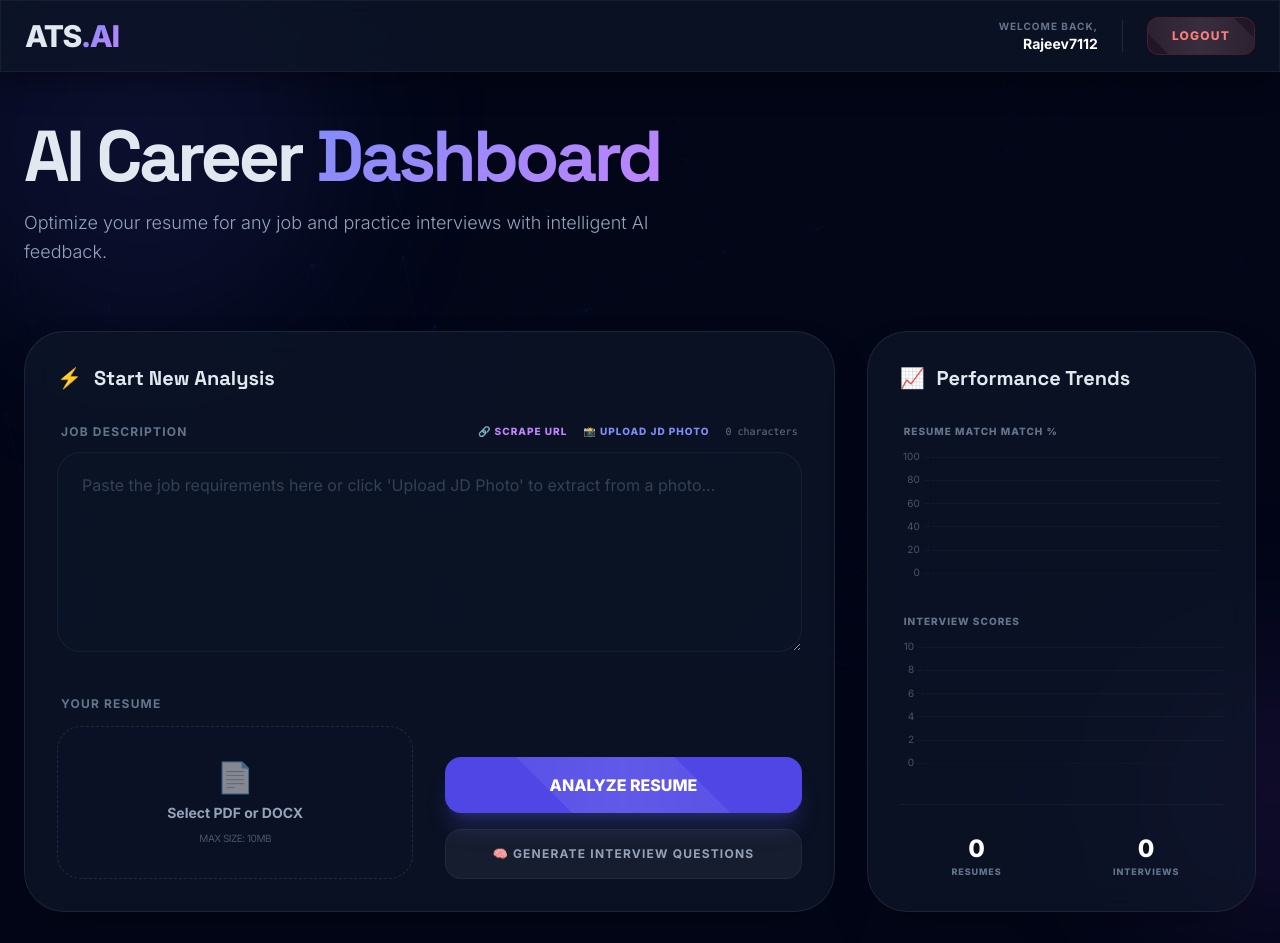
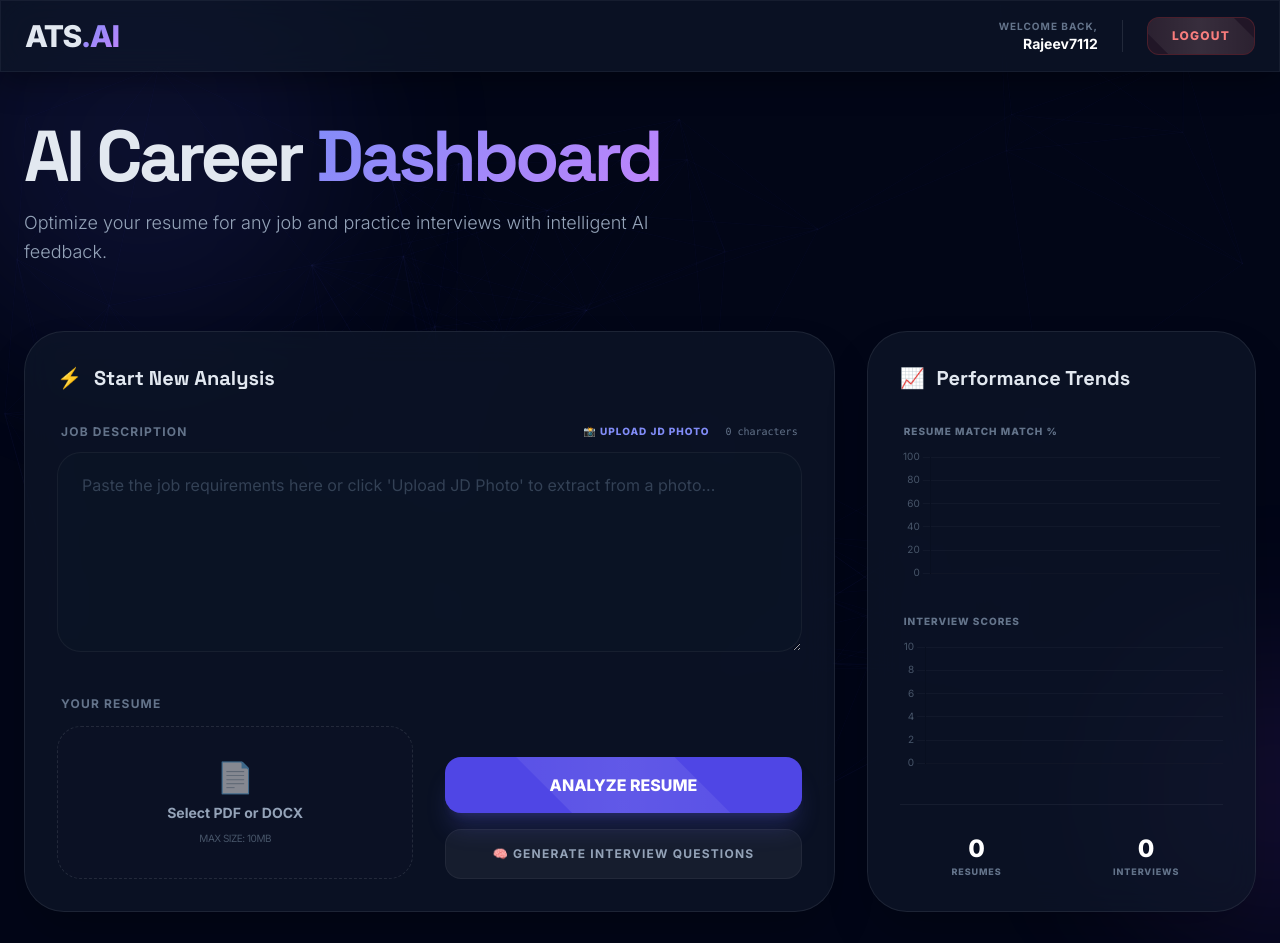
Before and after one commit to crajeev351/Final-ATS-system, a Flask app: page /dashboard in a window 1280 px wide. Shown: the top 943 px of the page. Run offline with Flask 3, Linux system fonts and the light colour scheme; a user stored in the database is signed in; data that the repository does not hold is empty; some libraries are stand-ins or nearby versions.

Commit message:
FINAL PROJECT

```diff
--- a/main.py
+++ b/main.py
@@ -1498,51 +1498,7 @@ def delete_interview(interview_id):
     return redirect(url_for('dashboard'))
 
 
-@app.route('/scrape-jd', methods=['POST'])
-def scrape_jd():
-    if "user" not in session:
-        return {"error": "Unauthorized"}, 401
-
-    data = request.get_json()
-    url = data.get("url")
-    if not url:
-        return {"error": "No URL provided"}, 400
-
-    try:
-        import urllib.request
-        import re
-        req = urllib.request.Request(
-            url,
-            headers={'User-Agent': 'Mozilla/5.0 (Windows NT 10.0; Win64; x64) AppleWebKit/537.36 (KHTML, like Gecko) Chrome/91.0.4472.124 Safari/537.36'}
-        )
-        with urllib.request.urlopen(req, timeout=15) as response:
-            html = response.read().decode('utf-8', errors='ignore')
-
-        # Strip HTML tags
-        text = re.sub(r'<script.*?</script>', '', html, flags=re.DOTALL)
-        text = re.sub(r'<style.*?</style>', '', text, flags=re.DOTALL)
-        text = re.sub(r'<.*?>', ' ', text)
-        text = re.sub(r'\s+', ' ', text).strip()
-
-        # Extract JD using OpenRouter
-        prompt = f"""
-You are an expert Job Description Extractor.
-From the following raw scraped website text, identify and extract the Job Description itself.
-Extract ONLY details related to the job (e.g., Job Title, Location, Roles & Responsibilities, Required Skills, Education/Experience Qualifications).
-Do NOT include any unrelated website text, advertisements, cookie notices, headers, footers, or application buttons.
-Strictly return ONLY the extracted Job Description text. Do not write any introduction or explanation before or after the extracted text.
-
-Scraped Website Text:
-{text[:8000]}
-"""
-        extracted_jd = get_ai_completion(prompt)
-        if not extracted_jd:
-            return {"error": "Failed to extract job description from URL."}, 500
-
-        return {"text": extracted_jd.strip()}
-    except Exception as e:
-        print(f"Scrape Error: {e}")
-        return {"error": f"Failed to fetch or parse URL: {e}"}, 500
+
 
 
 @app.route('/generate-documents/<int:analysis_id>', methods=['GET'])
--- a/templates/dashboard.html
+++ b/templates/dashboard.html
@@ -162,9 +162,6 @@
                         <div class="flex justify-between items-center px-1">
                             <label class="text-xs font-bold uppercase tracking-widest text-slate-500">Job Description</label>
                             <div class="flex items-center gap-4">
-                                <button type="button" onclick="scrapeJobDescription()" class="flex items-center gap-1.5 text-[10px] font-black text-purple-400 hover:text-purple-300 uppercase tracking-widest transition-all">
-                                    🔗 Scrape URL
-                                </button>
                                 <label for="jd_photo" class="cursor-pointer flex items-center gap-1.5 text-[10px] font-black text-indigo-400 hover:text-indigo-300 uppercase tracking-widest transition-all">
                                     📸 Upload JD Photo
                                     <input type="file" id="jd_photo" accept="image/*" class="hidden">
@@ -298,25 +295,7 @@
             </div>
         </div>
 
-        <!-- Scrape URL Modal -->
-        <div id="scrape-modal" class="fixed inset-0 z-[110] flex items-center justify-center hidden bg-slate-950/80 backdrop-blur-md">
-            <div class="glass p-8 rounded-[2rem] w-full max-w-md shadow-2xl border border-white/10 space-y-6">
-                <h3 class="text-xl font-bold text-white flex items-center gap-2">
-                    <span>🔗</span> Scrape Job Post URL
-                </h3>
-                <p class="text-xs text-slate-400">Enter the URL of the job description (LinkedIn, Indeed, etc.) to extract details.</p>
-                <input type="url" id="scrape-url-input" placeholder="https://www.linkedin.com/jobs/view/..."
-                    class="w-full bg-slate-900/50 border border-white/10 rounded-xl px-4 py-3 text-sm text-white focus:outline-none focus:ring-1 focus:ring-indigo-500 transition-all">
-                <div class="flex justify-end gap-3 pt-2">
-                    <button type="button" onclick="closeScrapeModal()" class="px-5 py-2.5 bg-white/5 hover:bg-white/10 text-slate-400 font-bold rounded-xl border border-white/5 text-xs uppercase tracking-wider transition-all">
-                        Cancel
-                    </button>
-                    <button type="button" onclick="submitScrapeUrl()" class="px-5 py-2.5 bg-indigo-600 hover:bg-indigo-500 text-white font-black rounded-xl text-xs uppercase tracking-wider shadow-lg shadow-indigo-500/20 transition-all">
-                        Scrape URL
-                    </button>
-                </div>
-            </div>
-        </div>
+
     </main>
 
     <footer class="max-w-7xl mx-auto px-6 py-20 text-center opacity-30">
@@ -509,49 +488,7 @@
             }
         };
 
-        function scrapeJobDescription() {
-            document.getElementById('scrape-modal').classList.remove('hidden');
-            document.getElementById('scrape-url-input').focus();
-        }
 
-        function closeScrapeModal() {
-            document.getElementById('scrape-modal').classList.add('hidden');
-            document.getElementById('scrape-url-input').value = "";
-        }
-
-        async function submitScrapeUrl() {
-            const urlInput = document.getElementById('scrape-url-input');
-            const url = urlInput.value.trim();
-            if (!url) return;
-
-            closeScrapeModal();
-
-            const origValue = jobDescTextarea.value;
-            jobDescTextarea.value = "⏳ Scraping job details from URL... Please wait...";
-            jobDescTextarea.disabled = true;
-
-            try {
-                const response = await fetch('/scrape-jd', {
-                    method: 'POST',
-                    headers: { 'Content-Type': 'application/json' },
-                    body: JSON.stringify({ url: url })
-                });
-                const result = await response.json();
-                if (response.ok && result.text) {
-                    jobDescTextarea.value = result.text;
-                    charCount.innerText = result.text.length + ' characters';
-                } else {
-                    alert(result.error || "Failed to scrape job description.");
-                    jobDescTextarea.value = origValue;
-                }
-            } catch (err) {
-                console.error(err);
-                alert("An error occurred while scraping the URL.");
-                jobDescTextarea.value = origValue;
-            } finally {
-                jobDescTextarea.disabled = false;
-            }
-        }
     </script>
 </body>
 </html>
```
